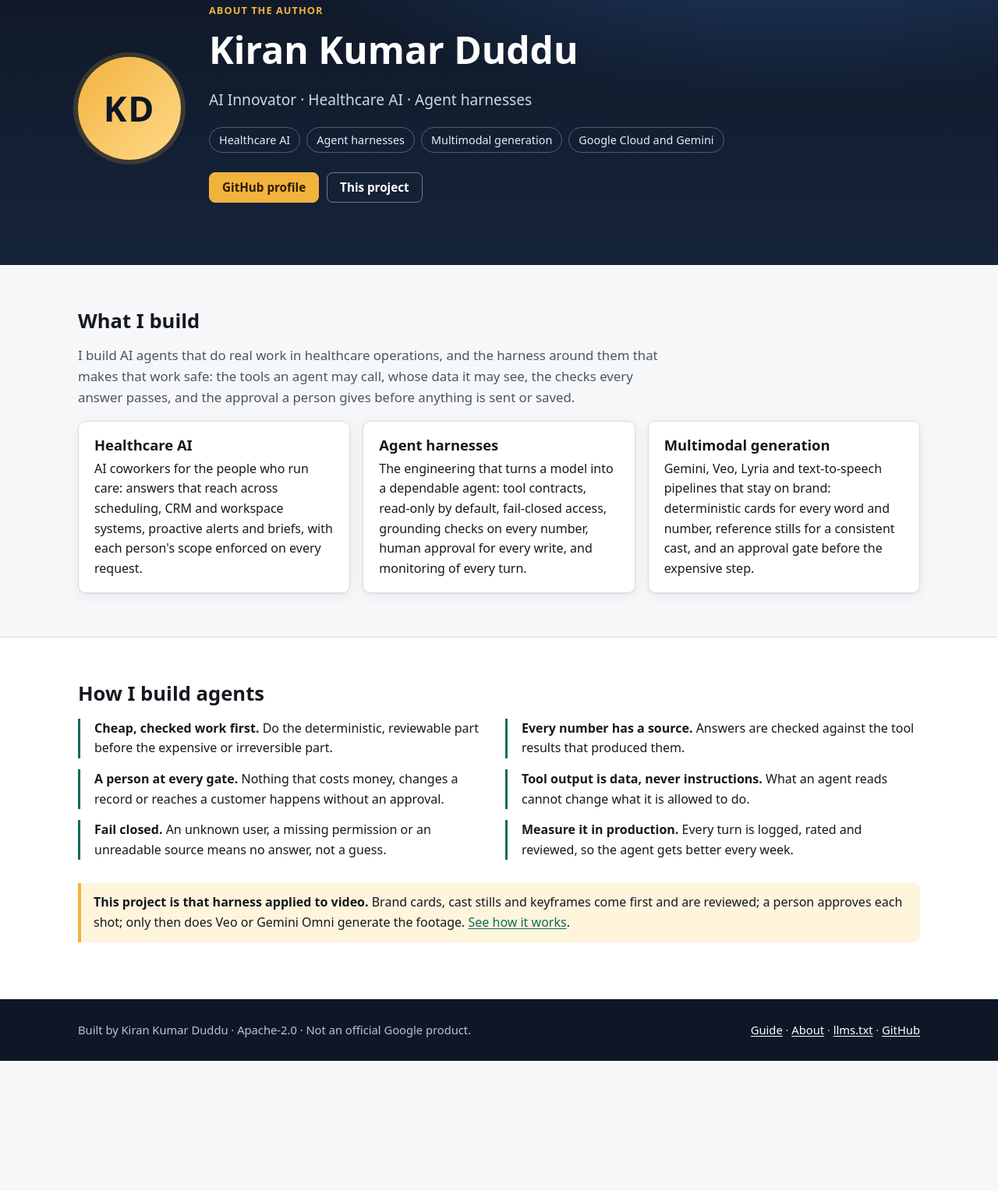
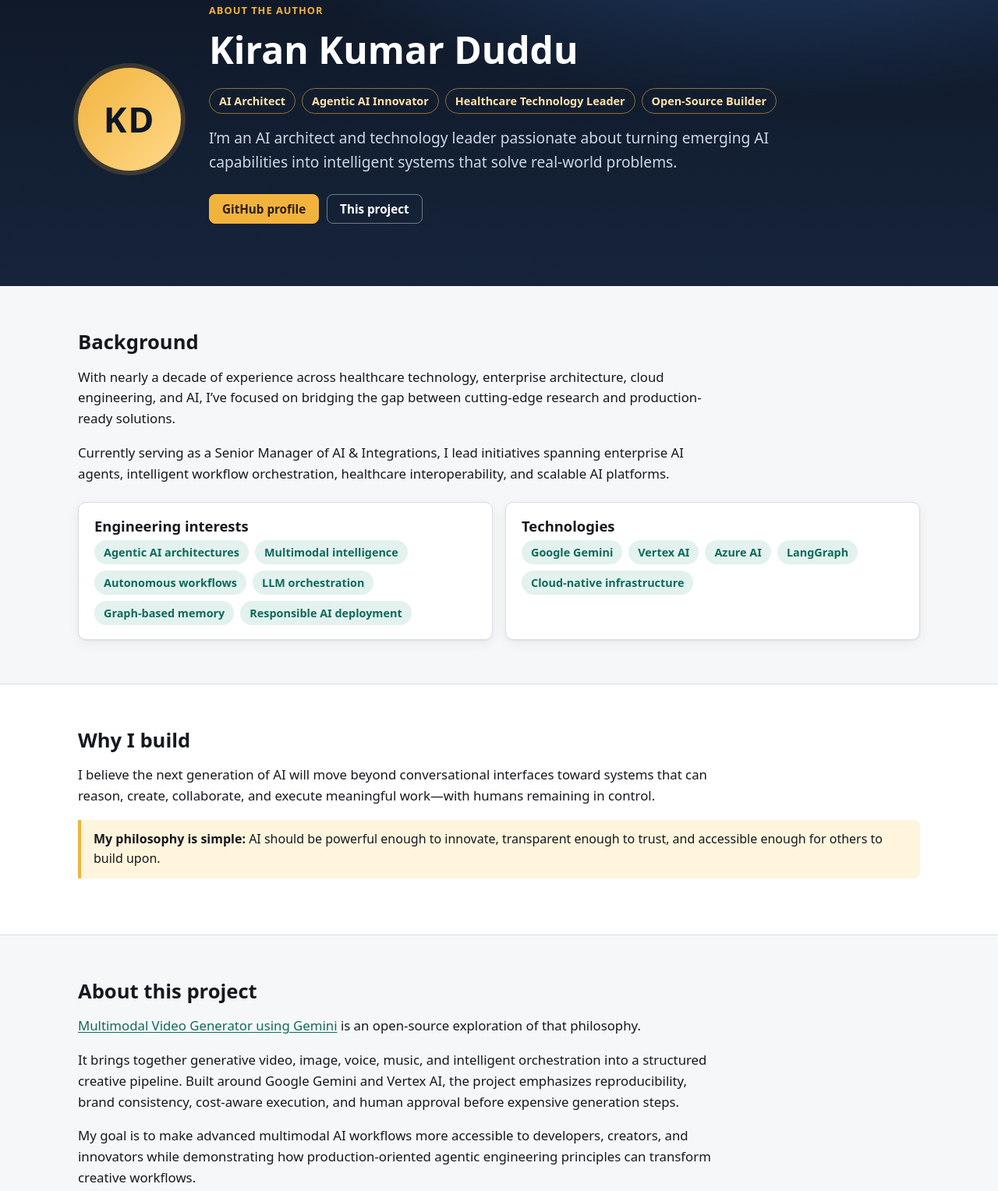
Before and after one commit to kirankumarduddu/multimodal-video-generator-gemini, a plain HTML site: page docs/about.html in a window 1280 px wide. Shown: the part 126-1654 px from the top of the page at 78% size. Before the commit the page ends 1487 px from the top, so only its background shows below. Drawn offline with Linux system fonts and the light colour scheme.

Commit message:
Update the author bio
About page, landing-page author card and README now use Kiran's own bio: roles, background, engineering interests, technologies, why I build, about this project and the motto.

Co-authored-by: Copilot <223556219+Copilot@users.noreply.github.com>

```diff
--- a/docs/about.html
+++ b/docs/about.html
@@ -6,7 +6,7 @@
 <meta http-equiv="Content-Security-Policy" content="default-src 'self'; script-src 'self'; style-src 'self'; img-src 'self' data:; connect-src 'self'; object-src 'none'; base-uri 'self'; form-action 'none'">
 <meta name="referrer" content="no-referrer">
 <title>About · Kiran Kumar Duddu · Multimodal Video Generator</title>
-<meta name="description" content="Kiran Kumar Duddu: AI innovator building AI agents for healthcare and the agent harnesses that make them safe to run.">
+<meta name="description" content="Kiran Kumar Duddu: AI Architect, Agentic AI Innovator, Healthcare Technology Leader and Open-Source Builder.">
 <link rel="stylesheet" href="assets/style.css">
 <script src="assets/common.js" defer></script>
 </head>
@@ -31,13 +31,13 @@
     <div>
       <div class="eyebrow">About the author</div>
       <h1>Kiran Kumar Duddu</h1>
-      <p class="lead">AI Innovator · Healthcare AI · Agent harnesses</p>
-      <ul class="focus">
-        <li>Healthcare AI</li>
-        <li>Agent harnesses</li>
-        <li>Multimodal generation</li>
-        <li>Google Cloud and Gemini</li>
+      <ul class="focus roles">
+        <li>AI Architect</li>
+        <li>Agentic AI Innovator</li>
+        <li>Healthcare Technology Leader</li>
+        <li>Open-Source Builder</li>
       </ul>
+      <p class="lead">I’m an AI architect and technology leader passionate about turning emerging AI capabilities into intelligent systems that solve real-world problems.</p>
       <div class="btn-row">
         <a class="btn btn-gate" href="https://github.com/kirankumarduddu">GitHub profile</a>
         <a class="btn btn-ghost-light" href="index.html">This project</a>
@@ -47,35 +47,58 @@
 </section>
 
 <section class="section">
-  <div class="wrap">
-    <h2>What I build</h2>
-    <p class="section-intro">I build AI agents that do real work in healthcare operations, and the harness around them that makes that work safe: the tools an agent may call, whose data it may see, the checks every answer passes, and the approval a person gives before anything is sent or saved.</p>
-    <div class="grid grid-3">
-      <div class="card"><h3>Healthcare AI</h3><p>AI coworkers for the people who run care: answers that reach across scheduling, CRM and workspace systems, proactive alerts and briefs, with each person's scope enforced on every request.</p></div>
-      <div class="card"><h3>Agent harnesses</h3><p>The engineering that turns a model into a dependable agent: tool contracts, read-only by default, fail-closed access, grounding checks on every number, human approval for every write, and monitoring of every turn.</p></div>
-      <div class="card"><h3>Multimodal generation</h3><p>Gemini, Veo, Lyria and text-to-speech pipelines that stay on brand: deterministic cards for every word and number, reference stills for a consistent cast, and an approval gate before the expensive step.</p></div>
+  <div class="wrap prose">
+    <h2>Background</h2>
+    <p>With nearly a decade of experience across healthcare technology, enterprise architecture, cloud engineering, and AI, I’ve focused on bridging the gap between cutting-edge research and production-ready solutions.</p>
+    <p>Currently serving as a Senior Manager of AI &amp; Integrations, I lead initiatives spanning enterprise AI agents, intelligent workflow orchestration, healthcare interoperability, and scalable AI platforms.</p>
+    <div class="grid grid-2 about-tags">
+      <div class="card">
+        <h3>Engineering interests</h3>
+        <ul class="pills">
+          <li>Agentic AI architectures</li>
+          <li>Multimodal intelligence</li>
+          <li>Autonomous workflows</li>
+          <li>LLM orchestration</li>
+          <li>Graph-based memory</li>
+          <li>Responsible AI deployment</li>
+        </ul>
+      </div>
+      <div class="card">
+        <h3>Technologies</h3>
+        <ul class="pills">
+          <li>Google Gemini</li>
+          <li>Vertex AI</li>
+          <li>Azure AI</li>
+          <li>LangGraph</li>
+          <li>Cloud-native infrastructure</li>
+        </ul>
+      </div>
     </div>
   </div>
 </section>
 
 <section class="section alt">
+  <div class="wrap prose">
+    <h2>Why I build</h2>
+    <p>I believe the next generation of AI will move beyond conversational interfaces toward systems that can reason, create, collaborate, and execute meaningful work—with humans remaining in control.</p>
+    <div class="callout gate">
+      <p><strong>My philosophy is simple:</strong> AI should be powerful enough to innovate, transparent enough to trust, and accessible enough for others to build upon.</p>
+    </div>
+  </div>
+</section>
+
+<section class="section">
+  <div class="wrap prose">
+    <h2>About this project</h2>
+    <p><a href="index.html">Multimodal Video Generator using Gemini</a> is an open-source exploration of that philosophy.</p>
+    <p>It brings together generative video, image, voice, music, and intelligent orchestration into a structured creative pipeline. Built around Google Gemini and Vertex AI, the project emphasizes reproducibility, brand consistency, cost-aware execution, and human approval before expensive generation steps.</p>
+    <p>My goal is to make advanced multimodal AI workflows more accessible to developers, creators, and innovators while demonstrating how production-oriented agentic engineering principles can transform creative workflows.</p>
+  </div>
+</section>
+
+<section class="motto">
   <div class="wrap">
-    <h2>How I build agents</h2>
-    <div class="grid grid-2">
-      <ul class="principles">
-        <li><strong>Cheap, checked work first.</strong> Do the deterministic, reviewable part before the expensive or irreversible part.</li>
-        <li><strong>A person at every gate.</strong> Nothing that costs money, changes a record or reaches a customer happens without an approval.</li>
-        <li><strong>Fail closed.</strong> An unknown user, a missing permission or an unreadable source means no answer, not a guess.</li>
-      </ul>
-      <ul class="principles">
-        <li><strong>Every number has a source.</strong> Answers are checked against the tool results that produced them.</li>
-        <li><strong>Tool output is data, never instructions.</strong> What an agent reads cannot change what it is allowed to do.</li>
-        <li><strong>Measure it in production.</strong> Every turn is logged, rated and reviewed, so the agent gets better every week.</li>
-      </ul>
-    </div>
-    <div class="callout gate">
-      <p><strong>This project is that harness applied to video.</strong> Brand cards, cast stills and keyframes come first and are reviewed; a person approves each shot; only then does Veo or Gemini Omni generate the footage. <a href="index.html#how">See how it works</a>.</p>
-    </div>
+    <p>Build openly. Engineer responsibly. Make AI useful.</p>
   </div>
 </section>
 </main>
--- a/docs/assets/style.css
+++ b/docs/assets/style.css
@@ -337,8 +337,14 @@ details.faq[open] summary { border-bottom: 1px solid var(--line); margin-bottom:
 .monogram.small { width: 72px; height: 72px; font-size: 1.5rem; box-shadow: none; color: var(--hero); }
 .focus { display: flex; flex-wrap: wrap; gap: 8px; list-style: none; padding: 0; margin: 1rem 0 0; }
 .focus li { margin: 0; padding: 4px 12px; border-radius: 999px; border: 1px solid rgba(255, 255, 255, .28); color: #e6ecf5; font-size: .9rem; }
-.principles { list-style: none; padding: 0; margin: 0; }
-.principles li { margin: 0 0 14px; padding-left: 18px; border-left: 3px solid var(--accent); }
+.focus.roles { margin: .2rem 0 1rem; }
+.focus.roles li { border-color: rgba(242, 179, 61, .55); color: #ffe3a6; font-weight: 600; }
+.prose > p { max-width: 820px; font-size: 1.05rem; }
+.about-tags { margin-top: 1.4rem; }
+.pills { display: flex; flex-wrap: wrap; gap: 8px; list-style: none; padding: 0; margin: .4rem 0 0; }
+.pills li { margin: 0; padding: 4px 12px; border-radius: 999px; background: var(--accent-soft); color: var(--accent); font-size: .9rem; font-weight: 600; }
+.motto { background: var(--hero); color: #fff; padding: 44px 0; text-align: center; }
+.motto p { margin: 0; font-size: clamp(1.3rem, 2.6vw, 1.9rem); font-weight: 700; letter-spacing: .01em; color: var(--gate); }
 .author { display: flex; align-items: center; gap: 20px; }
 .author p { margin: 0; }
 .author .role { color: var(--muted); }
```
Also changed, not shown: docs/index.html (+2 -2 lines), 1 other file.
